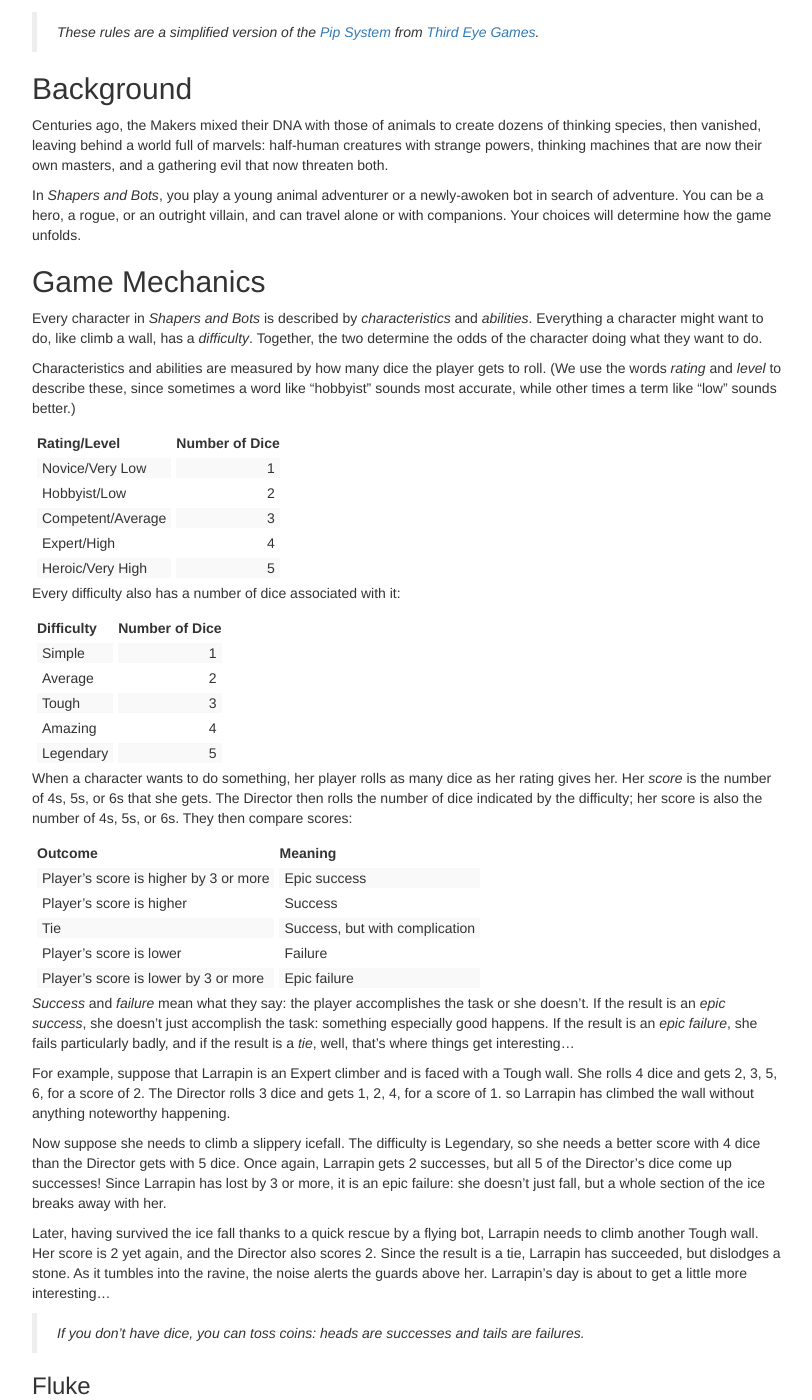
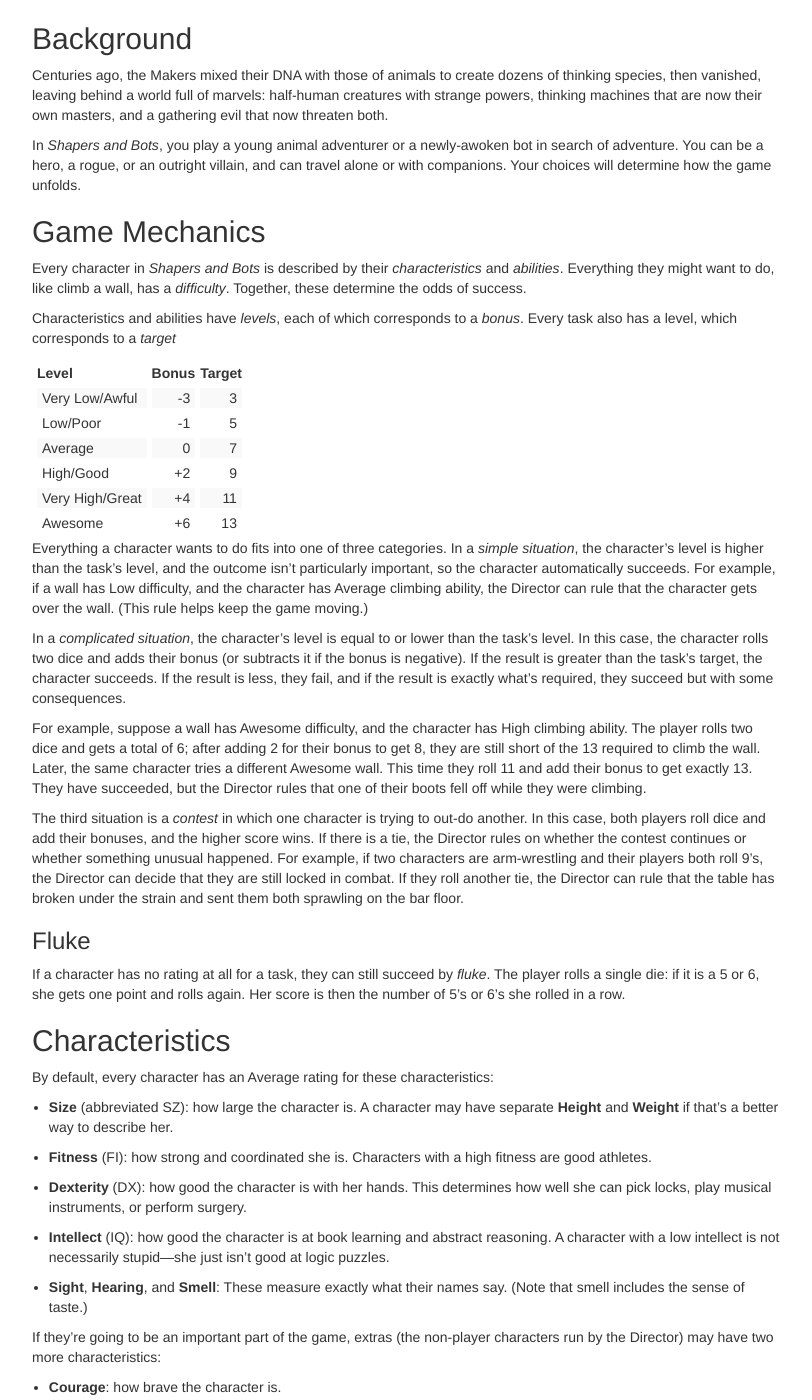
Before and after one commit to gvwilson/sensibleadventures, a Jekyll site: the page built from shapers/shapers.md, in a window 1280 px wide and 1400 px high, scrolled down 200 px. Shown: the whole window, without its empty margins (38-850 px from the left). Built offline with Jekyll 4.4.1, drawn with Linux system fonts in a browser that asks for light colours; nearby versions of some CDN libraries; library files that are not in the unit come from our copies; some of the changed text lies outside the part shown.

Commit message:
Rewriting

```diff
--- a/shapers/shapers.md
+++ b/shapers/shapers.md
@@ -15,9 +15,6 @@
 who are called *extras*.
 The Director can be an adult,
 but children age 10 and older can also be Directors.
-
-> These rules are a simplified version of the [Pip System][pip-system]
-> from [Third Eye Games][third-eye].
 
 ## Background
 
@@ -38,117 +35,83 @@
 
 ## Game Mechanics
 
-Every character in *Shapers and Bots* is described by *characteristics* and *abilities*.
-Everything a character might want to do,
+Every character in *Shapers and Bots* is described by their *characteristics* and *abilities*.
+Everything they might want to do,
 like climb a wall,
 has a *difficulty*.
 Together,
-the two determine the odds of the character doing what they want to do.
+these determine the odds of success.
 
-Characteristics and abilities are measured by how many dice the player gets to roll.
-(We use the words *rating* and *level* to describe these,
-since sometimes a word like "hobbyist" sounds most accurate,
-while other times a term like "low" sounds better.)
+Characteristics and abilities have *levels*,
+each of which corresponds to a *bonus*.
+Every task also has a level,
+which corresponds to a *target*
 
-| Rating/Level      | Number of Dice |
-| ----------------- | -------------: |
-| Novice/Very Low   | 1              |
-| Hobbyist/Low      | 2              |
-| Competent/Average | 3              |
-| Expert/High       | 4              |
-| Heroic/Very High  | 5              |
+| Level             | Bonus | Target |
+| ----------------- | ----: | -----: |
+| Very Low/Awful    | -3    |  3     |
+| Low/Poor          | -1    |  5     |
+| Average           |  0    |  7     |
+| High/Good         | +2    |  9     |
+| Very High/Great   | +4    | 11     |
+| Awesome           | +6    | 13     |
 
-Every difficulty also has a number of dice associated with it:
+Everything a character wants to do fits into one of three categories.
+In a *simple situation*,
+the character's level is higher than the task's level,
+and the outcome isn't particularly important,
+so the character automatically succeeds.
+For example,
+if a wall has Low difficulty,
+and the character has Average climbing ability,
+the Director can rule that the character gets over the wall.
+(This rule helps keep the game moving.)
 
-| Difficulty | Number of Dice |
-| ---------- | -------------: |
-| Simple     | 1              |
-| Average    | 2              |
-| Tough      | 3              |
-| Amazing    | 4              |
-| Legendary  | 5              |
-
-When a character wants to do something,
-her player rolls as many dice as her rating gives her.
-Her *score* is the number of 4s, 5s, or 6s that she gets.
-The Director then rolls the number of dice indicated by the difficulty;
-her score is also the number of 4s, 5s, or 6s.
-They then compare scores:
-
-| Outcome                               | Meaning                        |
-| ------------------------------------- | ------------------------------ |
-| Player's score is higher by 3 or more | Epic success                   |
-| Player's score is higher              | Success                        |
-| Tie                                   | Success, but with complication |
-| Player's score is lower               | Failure                        |
-| Player's score is lower by 3 or more  | Epic failure                   |
-
-*Success* and *failure* mean what they say:
-the player accomplishes the task or she doesn't.
-If the result is an *epic success*,
-she doesn't just accomplish the task:
-something especially good happens.
-If the result is an *epic failure*,
-she fails particularly badly,
-and if the result is a *tie*,
-well,
-that's where things get interesting…
+In a *complicated situation*,
+the character's level is equal to or lower than the task's level.
+In this case,
+the character rolls two dice and adds their bonus
+(or subtracts it if the bonus is negative).
+If the result is greater than the task's target,
+the character succeeds.
+If the result is less,
+they fail,
+and if the result is exactly what's required,
+they succeed but with some consequences.
 
 For example,
-suppose that Larrapin is an Expert climber and is faced with a Tough wall.
-She rolls 4 dice and gets 2, 3, 5, 6, for a score of 2.
-The Director rolls 3 dice and gets 1, 2, 4, for a score of 1.
-so Larrapin has climbed the wall without anything noteworthy happening.
+suppose a wall has Awesome difficulty,
+and the character has High climbing ability.
+The player rolls two dice and gets a total of 6;
+after adding 2 for their bonus to get 8,
+they are still short of the 13 required to climb the wall.
+Later,
+the same character tries a different Awesome wall.
+This time they roll 11 and add their bonus to get exactly 13.
+They have succeeded,
+but the Director rules that one of their boots fell off while they were climbing.
 
-Now suppose she needs to climb a slippery icefall.
-The difficulty is Legendary,
-so she needs a better score with 4 dice than the Director gets with 5 dice.
-Once again, Larrapin gets 2 successes,
-but all 5 of the Director's dice come up successes!
-Since Larrapin has lost by 3 or more,
-it is an epic failure:
-she doesn't just fall,
-but a whole section of the ice breaks away with her.
-
-Later,
-having survived the ice fall thanks to a quick rescue by a flying bot,
-Larrapin needs to climb another Tough wall.
-Her score is 2 yet again,
-and the Director also scores 2.
-Since the result is a tie,
-Larrapin has succeeded,
-but dislodges a stone.
-As it tumbles into the ravine,
-the noise alerts the guards above her.
-Larrapin's day is about to get a little more interesting…
-
-> If you don't have dice, you can toss coins:
-> heads are successes and tails are failures.
+The third situation is a *contest* in which one character is trying to out-do another.
+In this case,
+both players roll dice and add their bonuses,
+and the higher score wins.
+If there is a tie,
+the Director rules on whether the contest continues or whether something unusual happened.
+For example,
+if two characters are arm-wrestling and their players both roll 9's,
+the Director can decide that they are still locked in combat.
+If they roll another tie,
+the Director can rule that the table has broken under the strain
+and sent them both sprawling on the bar floor.
 
 ### Fluke
 
 If a character has no rating at all for a task,
 they can still succeed by *fluke*.
 The player rolls a single die:
-if it is a 6,
+if it is a 5 or 6,
 she gets one point and rolls again.
-Her score is then the number of 6's they rolled in a row.
-However,
-a 1 at any point is automatically an epic failure.
-
-For example,
-Larrapin is trying desperately to open a magnetically-locked door
-before the gas leaking into the room suffocates her.
-She has no rating at all in lock-picking,
-so she can only succeed by *fluke*.
-She rolls a 6!
-And another 6!
-And then a 3,
-giving her a total score of 2.
-The task is Tough,
-so the director rolls 3 dice and gets a score of 1.
-The lock clicks open and Larrapin staggers out of the room,
-groggy but alive.
+Her score is then the number of 5's or 6's she rolled in a row.
 
 ## Characteristics
 
@@ -156,10 +119,10 @@
 every character has an Average rating for these characteristics:
 
 - **Size** (abbreviated SZ): how large the character is.
-  A character may have separate **Height** and **Weight** traits instead
+  A character may have separate **Height** and **Weight**
   if that's a better way to describe her.
 
-- **Fitness** (FI): how strong and coordinated the character is.
+- **Fitness** (FI): how strong and coordinated she is.
   Characters with a high fitness are good athletes.
 
 - **Dexterity** (DX): how good the character is with her hands.
@@ -168,7 +131,7 @@
   or perform surgery.
 
 - **Intellect** (IQ): how good the character is at book learning and abstract reasoning.
-  A character with a low intellect is not necessarily stupid–she just isn't good at logic puzzles.
+  A character with a low intellect is not necessarily stupid---she just isn't good at logic puzzles.
 
 - **Sight**, **Hearing**, and **Smell**:
   These measure exactly what their names say.
@@ -456,6 +419,3 @@
 | Sight     | Average | Navigation   | High      |
 | Hearing   | Low     |              |           |
 | Smell     | None    |              |           |
-
-[pip-system]: https://thirdeyegames.net/pip-system/
-[third-eye]: https://thirdeyegames.net/
```
